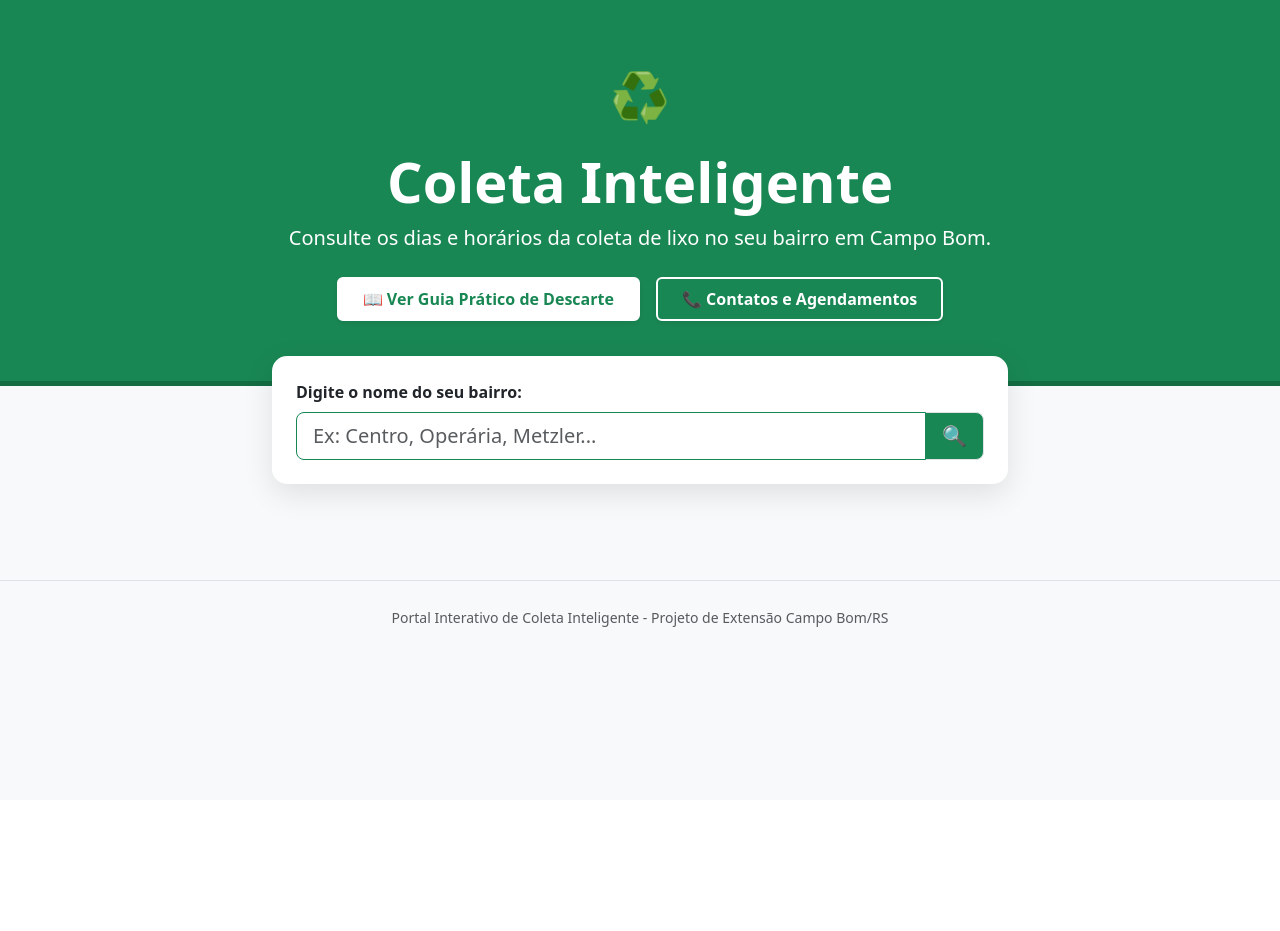
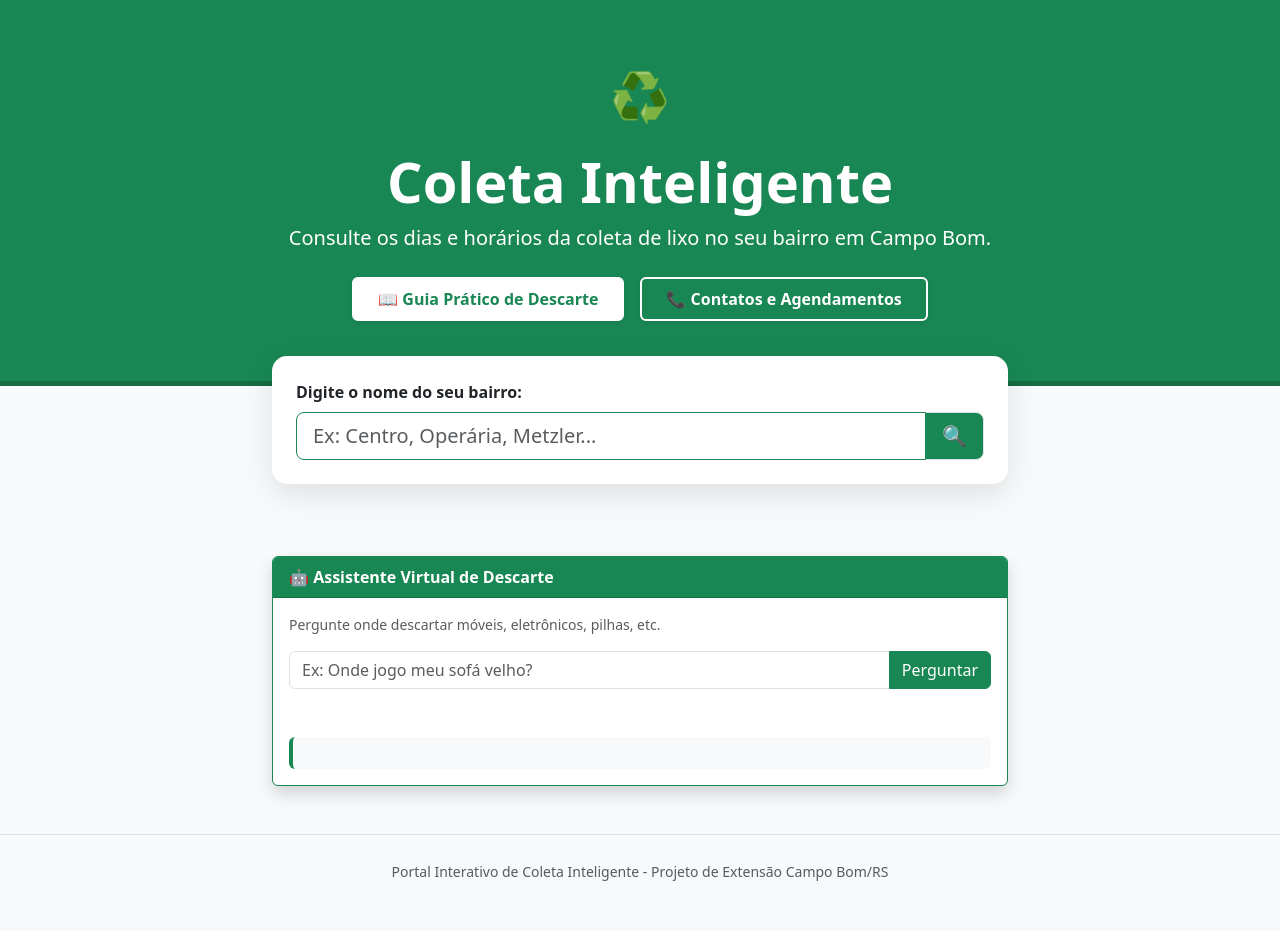
Before and after one commit to riahsander/Portal-Interativo-de-Coleta-Inteligente, a Flask app: page / in a window 1280 px wide. Before the commit the page ends 627 px from the top, so only its background shows below. Run offline with Flask 3, Linux system fonts and the light colour scheme; some libraries are stand-ins or nearby versions.

Commit message:
Fix: painel da IA

```diff
--- a/templates/index.html
+++ b/templates/index.html
@@ -39,11 +39,6 @@
             border: 2px solid white;
         }
 
-        .btn-guia:hover {
-            background-color: #f8f9fa;
-            color: #146c43;
-        }
-
         .btn-contatos {
             border: 2px solid white;
             color: white;
@@ -71,10 +66,10 @@
             <p class="lead mb-4">Consulte os dias e horários da coleta de lixo no seu bairro em Campo Bom.</p>
 
             <div class="d-flex justify-content-center gap-3 flex-wrap">
-                <button class="btn btn-guia px-4 py-2 shadow-sm" data-bs-toggle="collapse" data-bs-target="#chatIA">
-                    📖 Ver Guia Prático de Descarte
-                </button>
-                <a href="/contatos" class="btn btn-contatos px-4 py-2 shadow-sm">
+                <a href="#chatIA" class="btn btn-guia px-4 py-2 shadow-sm text-decoration-none">
+                    📖 Guia Prático de Descarte
+                </a>
+                <a href="/contatos" class="btn btn-contatos px-4 py-2 shadow-sm text-decoration-none">
                     📞 Contatos e Agendamentos
                 </a>
             </div>
@@ -105,28 +100,29 @@
 
         <div class="row justify-content-center mt-5">
             <div class="col-md-8">
-                <div id="resultado">
-                    </div>
+                <div id="resultado"></div>
             </div>
         </div>
 
-        <div class="row justify-content-center mt-4 collapse" id="chatIA">
+        <div class="row justify-content-center mt-4 mb-5" id="chatIA">
             <div class="col-md-8">
                 <div class="card border-success shadow">
                     <div class="card-header bg-success text-white fw-bold">
                         🤖 Assistente Virtual de Descarte
                     </div>
                     <div class="card-body">
-                        <p class="text-muted small">Pergunte onde descartar sofás, eletrônicos, óleo de cozinha, etc.</p>
+                        <p class="text-muted small">Pergunte onde descartar móveis, eletrônicos, pilhas, etc.</p>
                         <form hx-post="/ia" hx-target="#resposta-ia" hx-indicator="#carregando">
                             <div class="input-group">
-                                <input type="text" name="pergunta" class="form-control" placeholder="Onde descarto uma bateria de carro?">
+                                <input type="text" name="pergunta" class="form-control" placeholder="Ex: Onde jogo meu sofá velho?">
                                 <button class="btn btn-success" type="submit">Perguntar</button>
                             </div>
                         </form>
+
                         <div id="carregando" class="htmx-indicator mt-2 text-center text-success">
-                            <div class="spinner-border spinner-border-sm" role="status"></div> Analisando regras do município...
+                            <div class="spinner-border spinner-border-sm" role="status"></div> Analisando regras...
                         </div>
+
                         <div id="resposta-ia" class="mt-3 p-3 bg-light rounded border-start border-success border-4">
                             </div>
                     </div>
```
